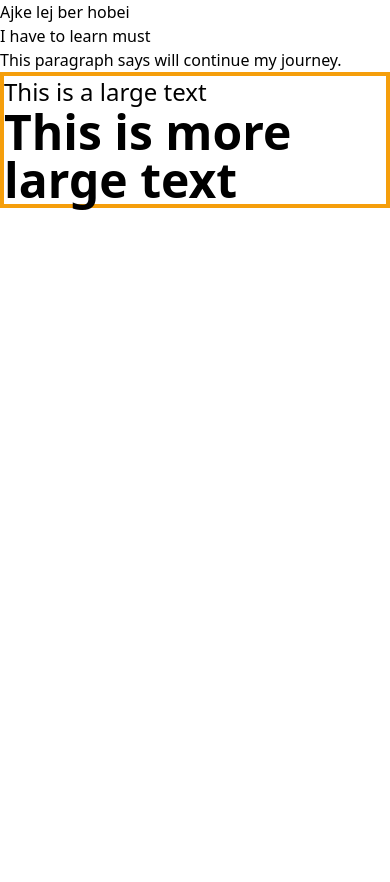
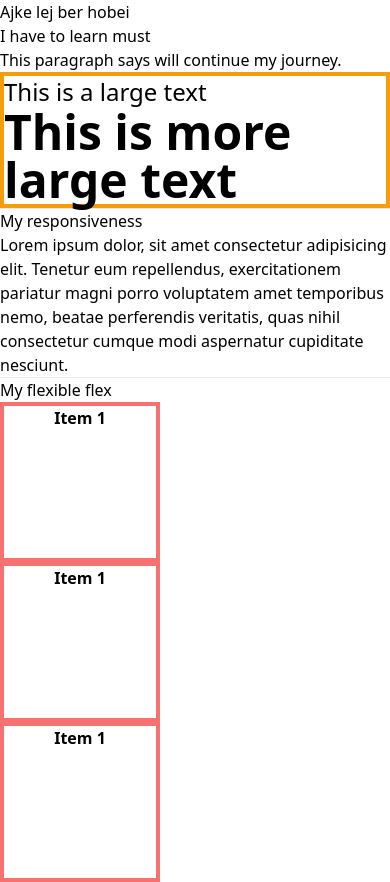
Before and after one commit to tuhinXtg/web-dev-practice, a plain HTML site: page Intro_tailwind/index.html in a window 390 px wide. Before the commit the page ends 844 px from the top, so only its background shows below. Drawn offline with nearby package versions, Linux system fonts and the light colour scheme.

Commit message:
responsive

```diff
--- a/Intro_tailwind/index.html
+++ b/Intro_tailwind/index.html
@@ -20,6 +20,25 @@
             <h1 class="text-2xl">This is a large text</h1>
             <h1 class="text-5xl font-bold">This is more large text</h1>
         </section>
+        <hr>
+        <section class="md:bg-yellow-400 lg:bg-red-400">
+            <h3>My responsiveness</h3>
+            <p>Lorem ipsum dolor, sit amet consectetur adipisicing elit. Tenetur eum repellendus, exercitationem pariatur magni porro voluptatem amet temporibus nemo, beatae perferendis veritatis, quas nihil consectetur cumque modi aspernatur cupiditate nesciunt.</p>
+        </section>
+        <hr>
+        <section>
+            <h3>My flexible flex</h3>
+            <div>
+                <div class="w-40 h-40 text-center border border-4 border-red-400 font-bold">Item 1</div>
+            </div>
+            <div>
+                <div class="w-40 h-40 text-center border border-4 border-red-400 font-bold">Item 1</div>
+            </div>
+            <div>
+                <div class="w-40 h-40 text-center border border-4 border-red-400 font-bold">Item 1</div>
+            </div>
+
+        </section>
     </main>
     <footer>
 
```
